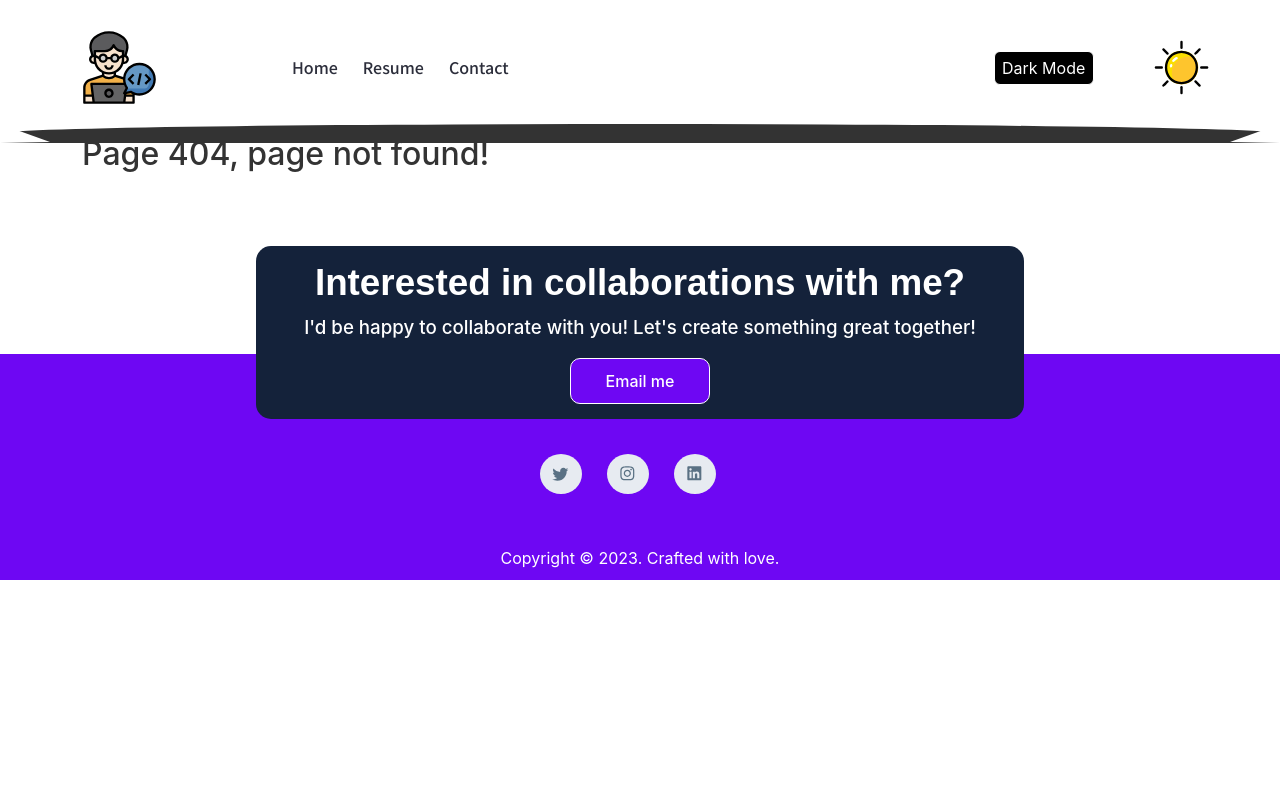
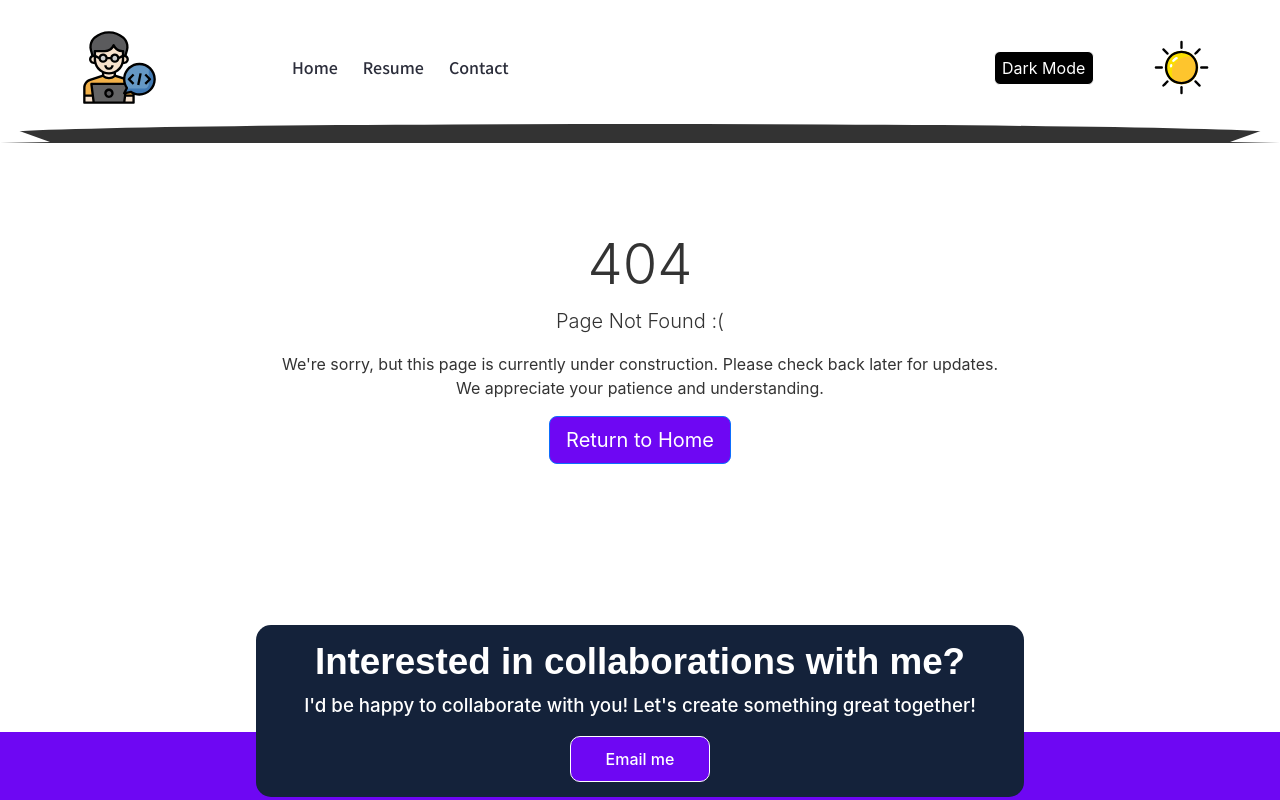
Before and after one commit to Okeanid-ISR/My-Own-Web-site, a React (Create React App) app: page /food in a window 1280 px wide. Shown: the top 800 px of the page. Built offline with nearby package versions, Linux system fonts and the light colour scheme.

Commit message:
feat: page 404 styled + hover styles for buttons added + sendmail in process

```diff
--- a/src/components/comps_SayHello/SayHelloForm.jsx
+++ b/src/components/comps_SayHello/SayHelloForm.jsx
@@ -1,5 +1,6 @@
 import React, {useState} from 'react'
 import "../../styles/sayHello_styles/sayHello.css"
+import "../../styles/general_styles/general.css"
 import axios from 'axios'
 
 export default function SayHelloForm() {
@@ -24,7 +25,7 @@ export default function SayHelloForm() {
         event.preventDefault();
         if (isChecked) {
             try {
-                await axios.post('/api/sendmail', { email, message });
+                await axios.post('https://ilya-tsoy-fullstack-developer.netlify.app/.netlify/functions/sendmail', { email, message });
                 alert('Message sent successfully');
             } catch (err) {
                 console.error(err);
--- a/src/components/comps_home/Collaboration.jsx
+++ b/src/components/comps_home/Collaboration.jsx
@@ -1,5 +1,6 @@
 import React from "react"
 import "../../styles/home_styles/collaboration.css"
+import "../../styles/general_styles/general.css"
 import {Link} from "react-router-dom";
 
 const Collaboration = () => {
@@ -14,7 +15,7 @@ const Collaboration = () => {
                         </div>
                         <div className="col-12">
                             <Link to={"sayHello"}>
-                                <button className="btn-email">Email me</button>
+                                <button className="btn-primary btn-email">Email me</button>
                             </Link>
                         </div>
                     </div>
--- a/src/components/comps_pages/page404.jsx
+++ b/src/components/comps_pages/page404.jsx
@@ -1,9 +1,20 @@
 import React from 'react'
+import "../../styles/general_styles/general.css"
 
 export default function Page404() {
     return (
-        <div className='container'>
-            <h2>Page 404, page not found!</h2>
+        <div className="container py-5 my-5">
+            <div className="row">
+                <div className="col-md-12">
+                    <div className="jumbotron text-center">
+                        <h1 className="display-4">404</h1>
+                        <p className="lead">Page Not Found :(</p>
+                        <p>We're sorry, but this page is currently under construction. Please check back later for updates.
+                            <br/>We appreciate your patience and understanding.</p>
+                        <a className="btn btn-primary btn-lg" href="/" role="button">Return to Home</a>
+                    </div>
+                </div>
+            </div>
         </div>
     )
 }
--- a/src/styles/general_styles/general.css
+++ b/src/styles/general_styles/general.css
@@ -6,6 +6,7 @@
     --font-strong: 1.2rem;
     --dark-mode: #2c2e3b;
     --background-purple: #6E07F3;
+    --button-hover: #9524FC ;
     --secondary-color: #6c757d;
     --background-color: #fff;
     --background-color-dark: #02111B;
@@ -21,6 +22,15 @@ body {
     background-color: var(--background-color);
     color: var(--text-color);
     --back-line-header: #333333;
+}
+
+.btn-primary {
+    background: var(--background-purple);
+    transition: 450ms;
+}
+
+.btn-primary:hover {
+    background: var(--button-hover);
 }
 
 body.dark {
```
Also changed, not shown: 1 other file (tests, documents, lock files or other folders).
